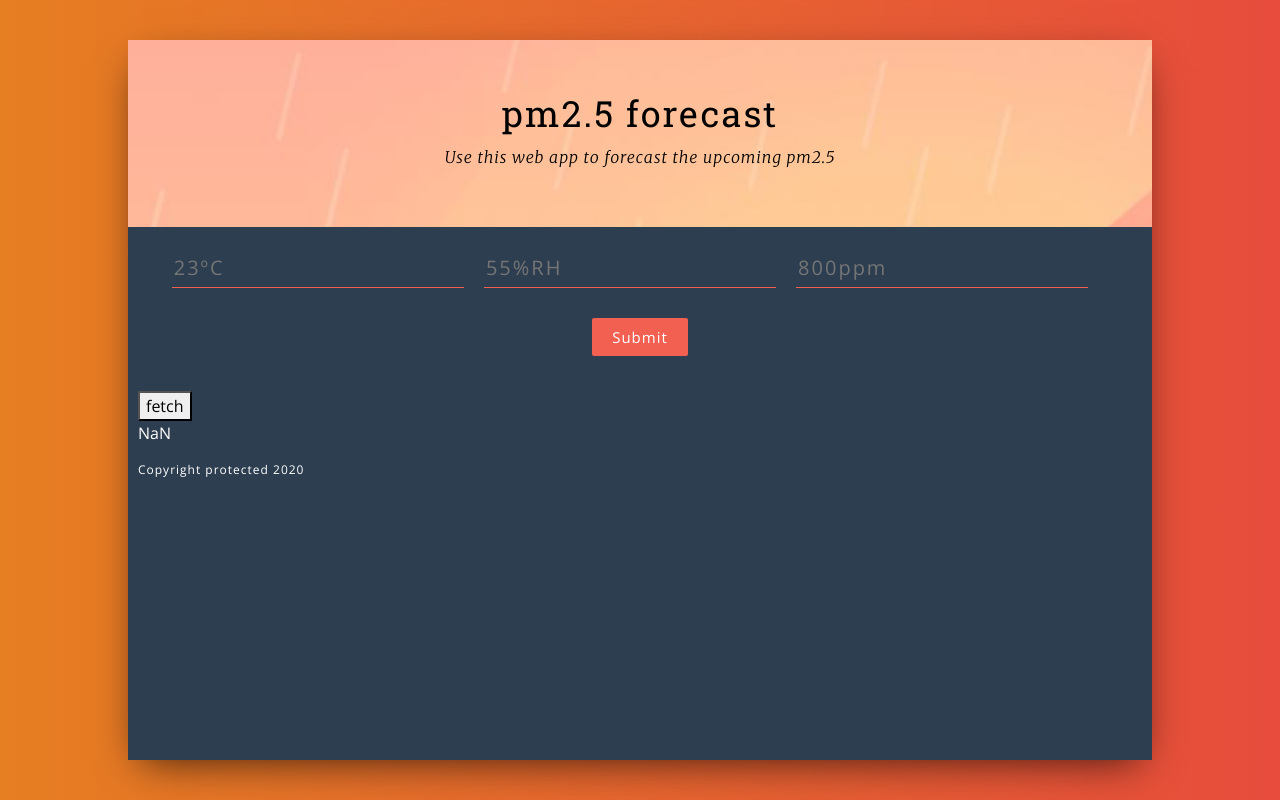
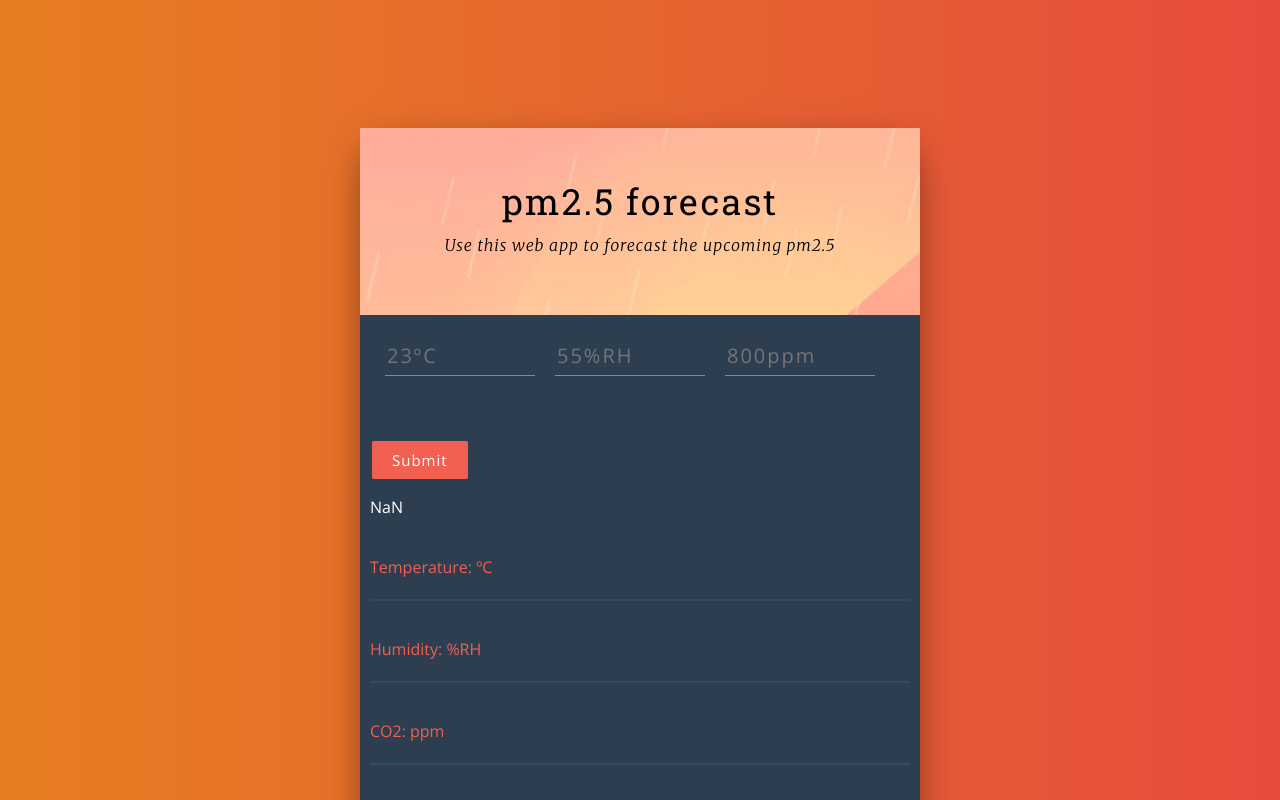
Before and after one commit to ricqua/react-airqualityml, a React (Create React App) app: page / in a window 1280 px wide. Shown: the top 800 px of the page. Built offline with nearby package versions, Linux system fonts and the light colour scheme.

Commit message:
CSS is looking better but not able to print the results on the screen.  Only in the console.

```diff
--- a/src/Components/Form.js
+++ b/src/Components/Form.js
@@ -14,14 +14,14 @@ const Form = () => {
     setInput({ ...input, [id]: value });
   };
 
-  const handleSubmit = async (e) => {
-    e.preventDefault();
-    // const [data, setData] = useState([]);
-  };
+  // const handleSubmit = async (e) => {
+  //   e.preventDefault();
+  //   // const [data, setData] = useState([]);
+  // };
 
   return (
     <React.Fragment>
-      <form className="formComponent" onSubmit={handleSubmit}>
+      <form className="formComponent">
         <input
           id="inputTemperature"
           placeholder="23ºC"
@@ -37,11 +37,8 @@ const Form = () => {
           placeholder="800ppm"
           onChange={handleChange}
         ></input>
-        <button id="buttonPredict" type="submit">
-          Submit
-        </button>
       </form>
-      <OutputComponent />
+      <OutputComponent props={input} />
     </React.Fragment>
   );
 };
--- a/src/Components/OutputComponent.js
+++ b/src/Components/OutputComponent.js
@@ -1,9 +1,14 @@
 import React, { useState } from "react";
 
-const OutputComponent = () => {
+const OutputComponent = (props) => {
   const [isLoading, setIsLoading] = useState(false);
   const [isError, setIsError] = useState(false);
-  const [isResult, setIsResult] = useState("");
+  let outputResults = [];
+
+  const inputTemperature = props.props.inputTemperature;
+  let inputHumidity = props.props.inputHumidity;
+  let inputCO2 = props.props.inputCO2;
+
   const myHeaders = new Headers();
   const URL =
     "https://ussouthcentral.services.azureml.net/workspaces/2925ec637804440e8a968080918b7775/services/63cdf886d22c441085c48b1ac1af75aa/execute?api-version=2.0&details=true";
@@ -14,18 +19,23 @@ const OutputComponent = () => {
     "Bearer sJ50wZb8uGgV8EFIamZuI+tY5dcpsZ2VkAhgmv+oJq0xF6ASfurz1uaBJ3CVgTlXfn7tjjpK4lgsWeYRKIDoLg=="
   );
   myHeaders.append("Content-Type", "application/json");
+
+  const handleFetchData = async () => {
+    setIsLoading(true);
+
     var raw = JSON.stringify({
       Inputs: {
         input1: {
           ColumnNames: ["Temperature", "Humidity", "CO2"],
           Values: [
-          ["20", "60", "1000"],
-          ["22", "55", "800"],
+            [inputTemperature, inputHumidity, inputCO2],
+            ["", "", ""],
           ],
         },
       },
       GlobalParameters: {},
     });
+
     var requestOptions = {
       method: "POST",
       headers: myHeaders,
@@ -33,43 +43,66 @@ const OutputComponent = () => {
       redirect: "follow",
     };
 
-  const fetchData = async () => {
-    setIsLoading(true);
-    // console.log("fetch clicked");
+    console.log(raw);
+
     const response = await fetch(proxyUrl + URL, requestOptions)
       .then((response) => response.text())
       .then((result) => {
-        let obj = JSON.parse(result);
-        obj = obj.Results.output1.value.Values[0];
-        console.log(obj);
-        setIsResult(obj);
+        outputResults = JSON.parse(result);
+        outputResults = outputResults.Results.output1.value.Values[0];
+        console.log(outputResults);
       })
-      .catch((error) => setIsError("Error:", error));
+      .catch((error) => {
+        setIsError(true);
+        setIsError("Error:", error);
+      });
 
     setIsLoading(false);
   };
 
+  // console.log(outputResults);
   if (isLoading) {
     return (
-      <div className="noData">
-        <h1>Loading...</h1>
+      <div className="outputContainer">
+        <h1 className="loadingMessage">Loading...</h1>
       </div>
     );
   }
   if (isError) {
-    <div className="noData">
-      <button id="submitButton" type="submit" onClick={fetchData}>
+    <div className="outputContainer">
+      <button id="buttonPredict" type="submit" onClick={handleFetchData}>
         Try Again
       </button>
-      <h1>{isError}</h1>
+      <h1 className="output_error">Error</h1>
     </div>;
   }
   return (
     <div className="outputContainer">
-      <button id="submitButton" type="submit" onClick={fetchData}>
-        fetch
+      <button id="buttonPredict" type="submit" onClick={handleFetchData}>
+        Submit
       </button>
-      <p>{Math.round(isResult[3])}</p>
+      <div>
+        <p>{outputResults}</p>
+        <p>{Math.round(outputResults[3])}</p>
+      </div>
+      <div>
+        <p className="output_key">
+          Temperature:
+          <lable className="output_value">{outputResults[0]}</lable> ºC
+        </p>
+        <p className="output_key">
+          Humidity:
+          <label className="output_value">{outputResults[1]}</label> %RH
+        </p>
+        <p className="output_key">
+          CO2:
+          <label className="output_value"> {outputResults[3]} </label> ppm
+        </p>
+        <p className="output_key">
+          pm2.5:
+          <label className="output_value">55</label> ppm
+        </p>
+      </div>
     </div>
   );
 };
--- a/src/index.css
+++ b/src/index.css
@@ -8,16 +8,20 @@ body {
 
 .wrapper {
   background: linear-gradient(to right, #e67e22, #e74c3c);
-  height: 100vh;
-  width: 100vw;
+  /* height: 100%;
+  width: 100%; */
+  /* background-attachment: fixed; */
+  margin: 0;
+  padding: 10% 10%;
   display: flex;
   justify-content: center;
   align-items: center;
 }
 
 .main {
-  height: 90vh;
-  width: 80%;
+  /* margin: 5% 10%; */
+  /* height: 90vh; */
+  /* width: 80vw; */
   background-color: #2c3e50;
   box-shadow: 0px 13px 40px -13px rgba(0, 0, 0, 0.75);
 }
@@ -66,7 +70,7 @@ body {
   background-color: transparent;
   border: 0;
   border-bottom: solid 1px #f16051;
-  width: 30%;
+  width: 150px;
   padding-bottom: 4px;
   color: #fff !important;
   font-weight: lighter;
@@ -100,19 +104,26 @@ body {
   color: white;
 }
 
-.weather__info {
+.weather_info {
   width: 60%;
   font-size: 20px;
   font-weight: 200;
   letter-spacing: 2px;
 }
 
-.weather__value {
+.output_key {
+  color: #f16051;
+  border-bottom: solid 2px rgba(255, 255, 255, 0.06);
+  padding: 20px 0 20px 0;
+  font-weight: 400;
+}
+
+.output_value {
   color: #fff;
   font-weight: 200;
 }
 
-.weather__error {
+.output_error {
   color: #f16051;
   font-size: 20px;
   letter-spacing: 1px;
```
Also changed, not shown: 1 other file (tests, documents, lock files or other folders). Lines whose indentation alone changed are shown as unchanged.
